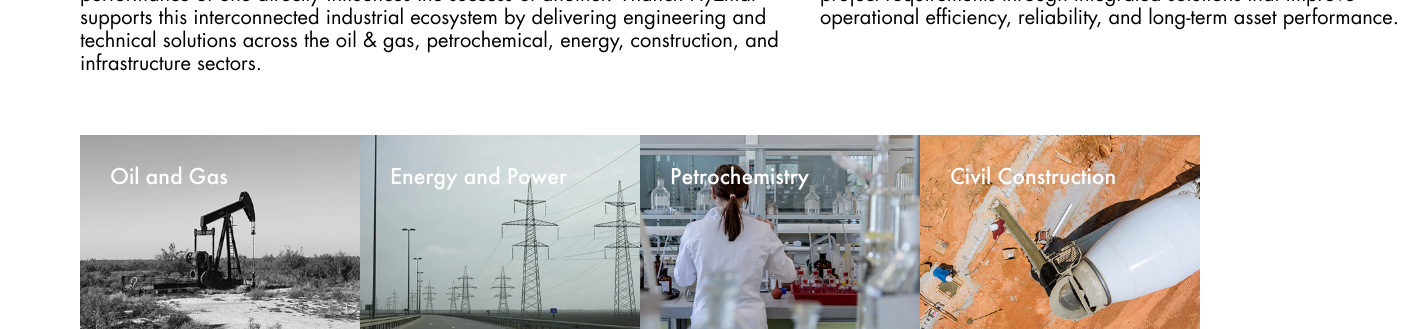
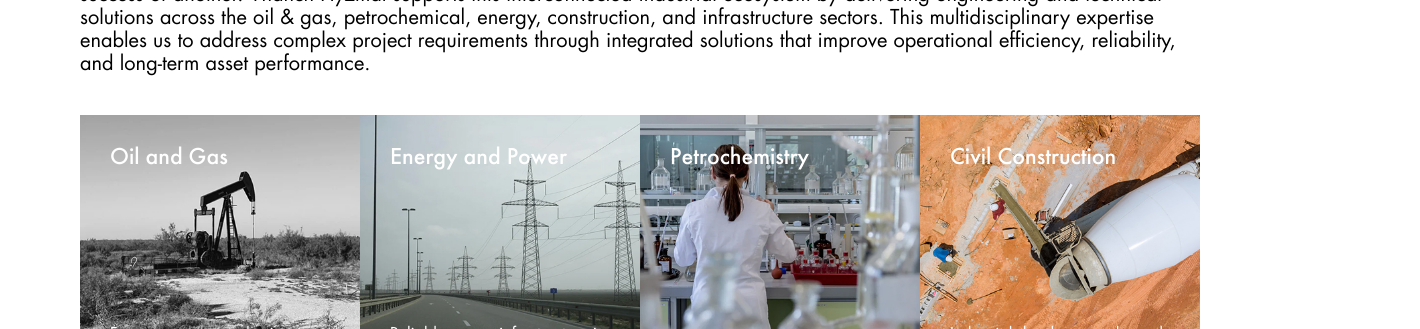
Before and after one commit to Den3003/new_ynanchyzmat.com_redesign_2026, a website built with Vite: page sectors.html in a window 1280 px wide. Shown: the part 771-1100 px from the top of the page, 1420 px wide, since content can reach past the window. Built offline with nearby package versions, Linux system fonts and the light colour scheme.

Commit message:
refactor(sectors): update styles on page sectors.html

```diff
--- a/sectors.html
+++ b/sectors.html
@@ -40,23 +40,18 @@
     <section class="sectors__overview">
       <div class="container">
         <h2 class="sectors__overview-title">Overview</h2>
-        <div class="sectors__overview-text-wrapper">
-          <p class="sectors__overview-text sectors__overview-text_big-width">
+        <p class="sectors__overview-text">
           Modern industry relies on the seamless interaction
           of multiple sectors, where the performance of one
           directly influences the success of another.
           Ynanch Hyzmat supports this interconnected industrial
           ecosystem by delivering engineering and technical
           solutions across the oil & gas, petrochemical, energy,
-            construction, and infrastructure sectors.
+          construction, and infrastructure sectors. This multidisciplinary
+          expertise enables us to address complex project requirements
+          through integrated solutions that improve operational efficiency,
+          reliability, and long-term asset performance.
         </p>
-          <p class="sectors__overview-text  sectors__overview-text_small-width">
-            This multidisciplinary expertise enables us to address
-            complex project requirements through integrated solutions
-            that improve operational efficiency, reliability,
-            and long-term asset performance.
-          </p>
-        </div>
 
         <ul class="sectors__overview-list">
 
--- a/src/styles/pages/_sectors.scss
+++ b/src/styles/pages/_sectors.scss
@@ -63,25 +63,10 @@
     margin: 0 0 10px;
   }
 
-  &__overview-text-wrapper {
-    display: grid;
-    gap: 0 40px;
-    grid-template-columns: minmax(700px, 930px) minmax(600px, 1fr);
-    margin: 0 0 60px;
-  }
-
   &__overview-text {
     font-size: 20px;
     color: variable.$color-black;
-    margin: 0;
-  }
-
-  &__overview-text_big-width {
-    max-width: 800px;
-  }
-
-  &__overview-text_small-width {
-    max-width: 700px;
+    margin: 0 0 40px;
   }
 
   &__overview-list {
```
Lines whose indentation alone changed are shown as unchanged.
